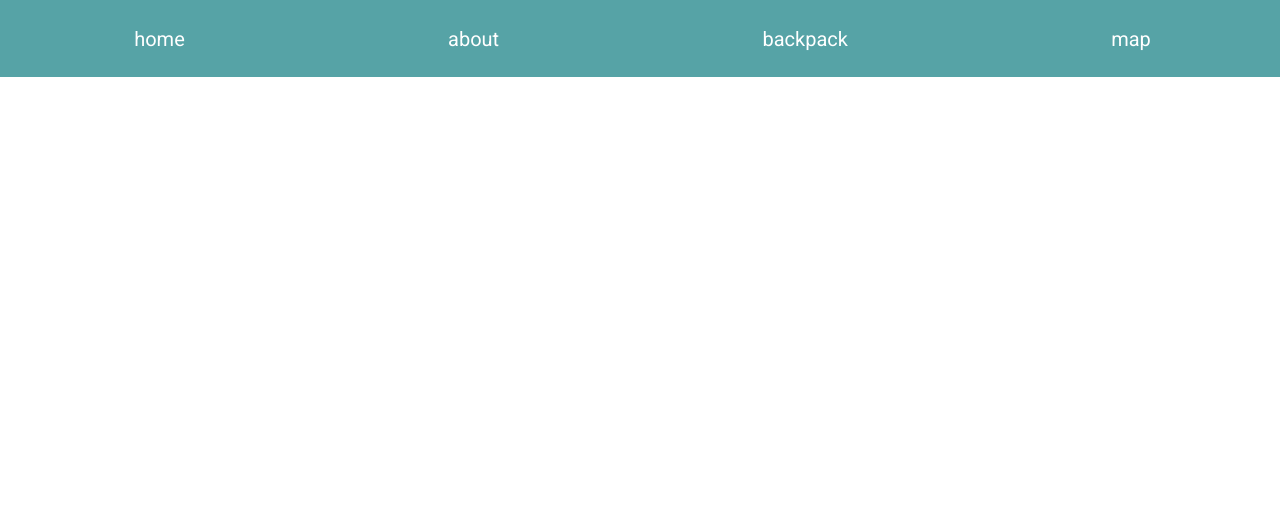
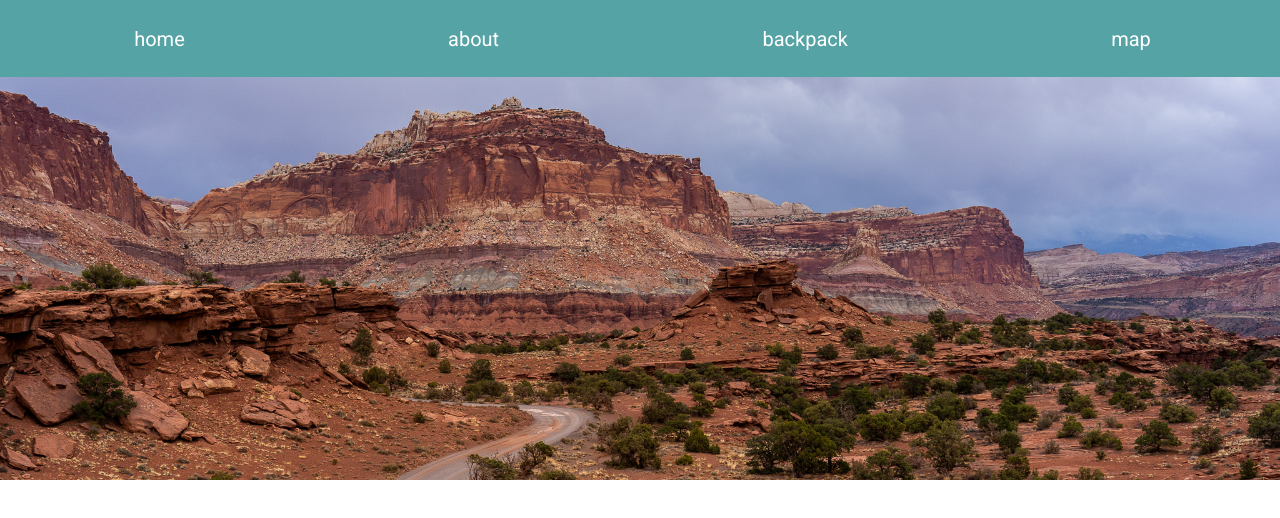
Before and after one commit to kaseywolff/kaseywolff.dev, a React app: page /map in a window 1280 px wide. Shown: the top 518 px of the page. Built offline with nearby package versions, Linux system fonts and the light colour scheme.

Commit message:
additions

```diff
--- a/client/App.jsx
+++ b/client/App.jsx
@@ -5,7 +5,8 @@ import Footer from './components/Footer'
 import HomePage from './pages/HomePage';
 import About from './pages/About';
 import Backpack from  './pages/Backpack';
-import Camera from './pages/Camera';
+import Map from './pages/Map';
+// import Camera from './pages/Camera';
 
 function App() {
   return (
@@ -16,7 +17,8 @@ function App() {
           <Route path='/' element={<HomePage />} />
           <Route path='/about' element={<About />} />
           <Route path='/backpack' element={<Backpack />} />
-          <Route path='/camera' element={<Camera />} />
+          <Route path='/map' element={<Map />} />
+          {/* <Route path='/camera' element={<Camera />} /> */}
         </Routes>
       </div>
       {/* <Footer /> */}
--- a/client/pages/About.jsx
+++ b/client/pages/About.jsx
@@ -34,7 +34,7 @@ function About() {
                 Fun facts about me
               </h2>
               <p className='p-a'>
-                I love camping, hiking, backpacking, bouldering, and skiing. I also enjoy capturing the beauty of nature through <a href='/camera' className='textLink'>photography</a>. Painting is cool too.
+                I love camping, hiking, backpacking, bouldering, and skiing. I also enjoy capturing the beauty of nature through photography. Painting is cool too.
               </p>
               <p className='p-a'>
                 I lived full time in a van for 7 months, and traveled to 25 National Parks and 30 US states/ Canadian Provinces. I've also hiked 250 miles of the Pacific Crest Trail, from Cascade Locks (Washington/ Oregon border) to Snoqualmie Pass, WA.
--- a/client/pages/Backpack.jsx
+++ b/client/pages/Backpack.jsx
@@ -43,6 +43,9 @@ function Backpack() {
         <div className='projects-container'>
           <h2 className='title-proj'>Projects</h2>
           <div className='project-list'>
+
+            <div id='project-list'>
+
               <div id='single-project'>
                 <h3 href='https://www.recoilize.io/'className='prject-name'>Recoilize</h3>
                 <img src={recoilize} className='project-screenshot' />
@@ -57,6 +60,9 @@ function Backpack() {
                   <a href='https://www.npmjs.com/package/recoilize' className='textLink'>  npm package  </a>
                 </p>
               </div>
+            </div>
+
+            <div className='project-list'>
 
               <div id='single-project'>
                 <h3 className='prject-name'>Codesweeper</h3>
@@ -72,6 +78,7 @@ function Backpack() {
                 <p className='project-description'>
                 A customer relationship management tool to manage and organize client trips to national parks.
                 </p>
+              </div>
             </div>
 
             {/* <div id='single-project'>
--- a/client/pages/HomePage.jsx
+++ b/client/pages/HomePage.jsx
@@ -1,7 +1,7 @@
 import React from 'react';
 import '../styles/home.scss';
 // import images
-import background from '../assets/images/banff-lake.jpg';
+import background from '../assets/images/banff-maligne-lake.jpg';
 import main from '../assets/images/main-cover.png';
 import overlays from '../assets/images/geo-back.png';
 // import footer
--- a/client/styles.scss
+++ b/client/styles.scss
@@ -68,7 +68,7 @@ h1 {
   display: flex;
   background-color: $lightgrey;
   width: 100%;
-  padding: 3%;
+  padding-top: 3%;
   padding-bottom: 0;
   margin-bottom: 0;
   justify-content: center;
--- a/client/styles/home.scss
+++ b/client/styles/home.scss
@@ -39,7 +39,7 @@
   max-height: 80%;
   width: 80%;
   max-width: 600px;
-  min-width: 400px;
+  min-width: 375px;
   justify-items: center;
   align-items: center;
   padding-bottom: 3vh;
--- a/client/styles/map.scss
+++ b/client/styles/map.scss
@@ -3,3 +3,13 @@
 
 // import color palett
 @import 'colorpalette.scss';
+
+#bg-m {
+  position: fixed;
+  width: 100%;
+  top: 0px;
+  z-index: 0;
+  height: 60%;
+  object-fit: cover;
+  object-position: 40% 20%;
+};
```
Also changed, not shown: client/pages/Map.jsx (+6 -4 lines), client/assets/images/banff-maligne-lake.jpg (renamed from client/assets/images/banff-lake.jpg), client/assets/images/canyonlands-road.jpg (added). Lines whose indentation alone changed are shown as unchanged.
